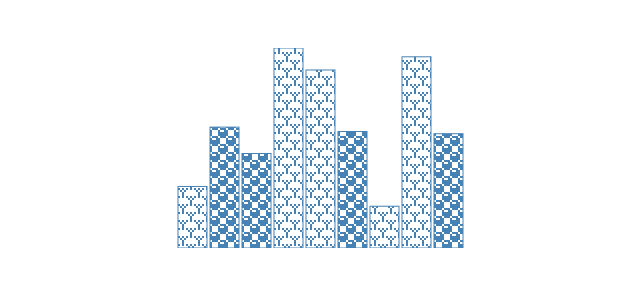
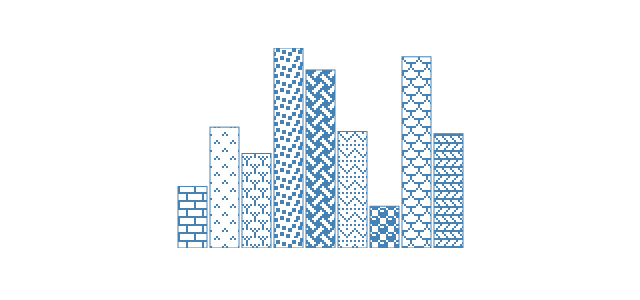
Before and after one commit to joaopalmeiro/fe-playground, a React (Vite) app in the folder gem-patterns/: page / in a window 1280 px wide. Shown: the top 300 px of the page, without its empty margins (320-960 px from the left). Built offline with nearby package versions, Linux system fonts and the light colour scheme.

Commit message:
Add missing patterns

```diff
--- a/gem-patterns/src/BarChart.tsx
+++ b/gem-patterns/src/BarChart.tsx
@@ -3,7 +3,7 @@ import type { JSX } from "react";
 
 import type { Datum } from "./constants";
 import GemPatterns from "./GemPatterns";
-import { patternElementId } from "./patterns";
+import { PATTERN_ELEMENT_ID_PREFIX } from "./patterns";
 
 const BAND_PADDING = 0.1;
 const WIDTH = 300;
@@ -37,7 +37,7 @@ function BarChart({ data }: BarChartProps): JSX.Element {
           y={yScale(datum.y)}
           width={xScale.bandwidth()}
           height={HEIGHT - yScale(datum.y)}
-          fill={`url(#${patternElementId(datum.pattern)})`}
+          fill={`url(#${PATTERN_ELEMENT_ID_PREFIX}${datum.pattern})`}
           stroke={STROKE_COLOR}
         />
       ))}
--- a/gem-patterns/src/GemPatterns.tsx
+++ b/gem-patterns/src/GemPatterns.tsx
@@ -1,6 +1,6 @@
 import type { JSX } from "react";
 
-import { GEM_PATTERNS, PATTERN_HEIGHT, PATTERN_IDS, PATTERN_WIDTH, patternElementId, patternToPath } from "./patterns";
+import { GEM_PATTERNS, PATTERN_ELEMENT_ID_PREFIX, PATTERN_HEIGHT, PATTERN_WIDTH, patternToPath } from "./patterns";
 
 const PATTERN_COLOR = "steelblue";
 const PIXEL_SIZE = 2;
@@ -8,19 +8,15 @@ const PIXEL_SIZE = 2;
 function GemPatterns(): JSX.Element {
   return (
     <defs>
-      {PATTERN_IDS.map((patternId) => (
+      {Object.entries(GEM_PATTERNS).map(([patternId, rows]) => (
         <pattern
           key={patternId}
-          id={patternElementId(patternId)}
+          id={`${PATTERN_ELEMENT_ID_PREFIX}${patternId}`}
           patternUnits="userSpaceOnUse"
           width={PATTERN_WIDTH * PIXEL_SIZE}
           height={PATTERN_HEIGHT * PIXEL_SIZE}
         >
-          <path
-            d={patternToPath(GEM_PATTERNS[patternId])}
-            fill={PATTERN_COLOR}
-            transform={`scale(${PIXEL_SIZE})`}
-          />
+          <path d={patternToPath(rows)} fill={PATTERN_COLOR} transform={`scale(${PIXEL_SIZE})`} />
         </pattern>
       ))}
     </defs>
--- a/gem-patterns/src/constants.ts
+++ b/gem-patterns/src/constants.ts
@@ -1,19 +1,19 @@
-import { randomPattern } from "./patterns";
+import type { PatternId } from "./patterns";
 
 export interface Datum {
-  pattern: ReturnType<typeof randomPattern>;
+  pattern: PatternId;
   x: string;
   y: number;
 }
 
 export const DATA: Datum[] = [
-  { pattern: randomPattern(), x: "A", y: 28 },
-  { pattern: randomPattern(), x: "B", y: 55 },
-  { pattern: randomPattern(), x: "C", y: 43 },
-  { pattern: randomPattern(), x: "D", y: 91 },
-  { pattern: randomPattern(), x: "E", y: 81 },
-  { pattern: randomPattern(), x: "F", y: 53 },
-  { pattern: randomPattern(), x: "G", y: 19 },
-  { pattern: randomPattern(), x: "H", y: 87 },
-  { pattern: randomPattern(), x: "I", y: 52 },
+  { pattern: 9, x: "A", y: 28 },
+  { pattern: 11, x: "B", y: 55 },
+  { pattern: 12, x: "C", y: 43 },
+  { pattern: 14, x: "D", y: 91 },
+  { pattern: 16, x: "E", y: 81 },
+  { pattern: 17, x: "F", y: 53 },
+  { pattern: 19, x: "G", y: 19 },
+  { pattern: 20, x: "H", y: 87 },
+  { pattern: 24, x: "I", y: 52 },
 ];
--- a/gem-patterns/src/patterns.ts
+++ b/gem-patterns/src/patterns.ts
@@ -1,9 +1,37 @@
 // Source: https://github.com/emutos/emutos/blob/d54e1d724bc79697c27753131709cf2015079f33/vdi/vdi_fill.c#L56
 export const GEM_PATTERNS = {
+  // Brick
+  9: [0xFFFF, 0x80_80, 0x80_80, 0x80_80, 0xFFFF, 0x08_08, 0x08_08, 0x08_08],
+  // Diagonal Bricks
+  10: [0x20_20, 0x40_40, 0x80_80, 0x41_41, 0x22_22, 0x14_14, 0x08_08, 0x10_10],
+  // Grass
+  11: [0x00_00, 0x00_00, 0x10_10, 0x28_28, 0x00_00, 0x00_00, 0x01_01, 0x82_82],
   // Trees
   12: [0x02_02, 0x02_02, 0xAAAA, 0x50_50, 0x20_20, 0x20_20, 0xAAAA, 0x05_05],
+  // Dashed x's
+  13: [0x40_40, 0x80_80, 0x00_00, 0x08_08, 0x04_04, 0x02_02, 0x00_00, 0x20_20],
+  // Cobble Stones
+  14: [0x66_06, 0xC6C6, 0xD8D8, 0x18_18, 0x81_81, 0x8DB1, 0x0C33, 0x60_00],
+  // Sand
+  15: [0x00_00, 0x00_00, 0x04_00, 0x00_00, 0x00_10, 0x00_00, 0x80_00, 0x00_00],
+  // Rough Weave
+  16: [0xf8_f8, 0x6C6C, 0xC6C6, 0x8F8F, 0x1F1F, 0x36_36, 0x63_63, 0xf1_f1],
+  // Quilt
+  17: [0xaa_aa, 0x00_00, 0x88_88, 0x14_14, 0x22_22, 0x41_41, 0x88_88, 0x00_00],
+  // Patterned Cross
+  18: [0x08_08, 0x00_00, 0xAAAA, 0x00_00, 0x08_08, 0x00_00, 0x88_88, 0x00_00],
   // Balls
-  19: [0x77_77, 0x98_98, 0xf8_f8, 0xF8F8, 0x77_77, 0x89_89, 0x8F8F, 0x8F8F],
+  19: [0x77_77, 0x98_98, 0xF8F8, 0xF8F8, 0x77_77, 0x89_89, 0x8F8F, 0x8F8F],
+  // Vertical Scales
+  20: [0x80_80, 0x80_80, 0x41_41, 0x3e_3e, 0x08_08, 0x08_08, 0x14_14, 0xE3E3],
+  // Diagonal Scales
+  21: [0x81_81, 0x42_42, 0x24_24, 0x18_18, 0x06_06, 0x01_01, 0x80_80, 0x80_80],
+  // Checker Board
+  22: [0xF0F0, 0xF0F0, 0xF0F0, 0xF0F0, 0x0F0F, 0x0f_0f, 0x0F0F, 0x0f_0f],
+  // Filled Diamond
+  23: [0x08_08, 0x1C1C, 0x3E3E, 0x7F7F, 0xFFFF, 0x7F7F, 0x3E3E, 0x1C1C],
+  // Herringbone
+  24: [0x11_11, 0x22_22, 0x44_44, 0xFFFF, 0x88_88, 0x44_44, 0x22_22, 0xFFFF],
 } as const satisfies Record<number, readonly number[]>;
 
 export const PATTERN_WIDTH = 16;
@@ -11,15 +39,7 @@ export const PATTERN_HEIGHT = 8;
 
 export type PatternId = keyof typeof GEM_PATTERNS;
 
-export const PATTERN_IDS = Object.keys(GEM_PATTERNS).map(Number) as PatternId[];
-
-export function randomPattern(): PatternId {
-  return PATTERN_IDS[Math.floor(Math.random() * PATTERN_IDS.length)];
-}
-
-export function patternElementId(patternId: PatternId): string {
-  return `gem-pattern-${String(patternId)}`;
-}
+export const PATTERN_ELEMENT_ID_PREFIX = "gem-pattern-";
 
 export function patternToPath(rows: readonly number[]): string {
   return rows
```
Also changed, not shown: 1 other file (tests, documents, lock files or other folders).
